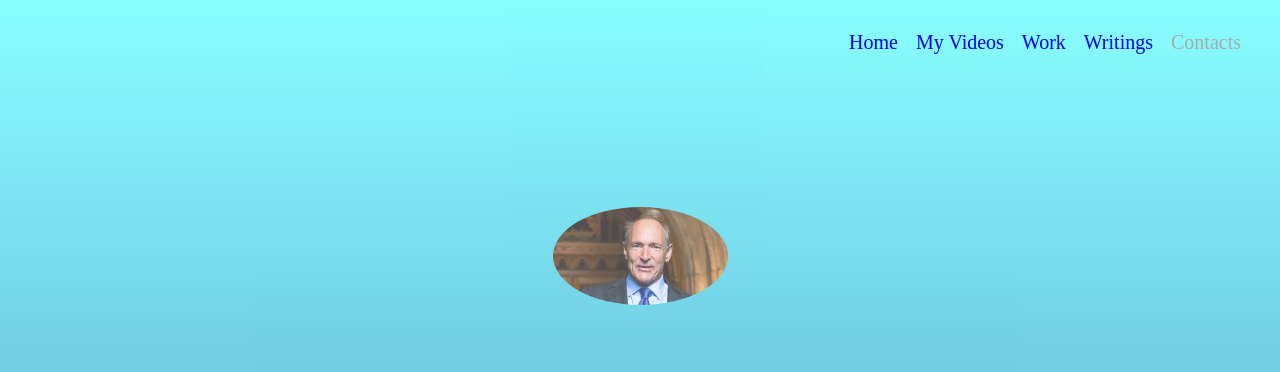
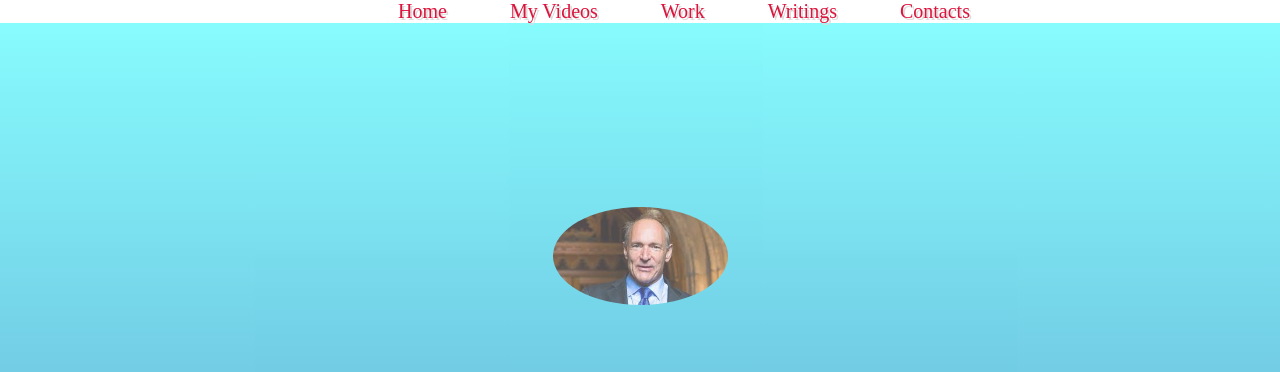
Before and after one commit to Gamer3707YT/Sir-Tim-Berners-Lee, a plain HTML site: page index.html in a window 1280 px wide. Shown: the top 372 px of the page. Drawn offline with Linux system fonts and the light colour scheme; a web font is replaced by a local one.

Commit message:
Add files via upload

```diff
--- a/index.html
+++ b/index.html
@@ -6,10 +6,12 @@
     <meta name="viewport" content="width=device-width, initial-scale=1.0">
     <title>Sir Tim Berners Lee </title>
     <link rel="stylesheet" href="style.css">
+    <link rel="stylesheet" href="https://cdnjs.cloudflare.com/ajax/libs/font-awesome/4.7.0/css/font-awesome.min.css">
     <link href="https://fonts.googleapis.com/css2?family=Dosis:wght@200;500&family=Zen+Old+Mincho:wght@700&display=swap" rel="stylesheet">
 </head>
 
 <body>
+    <center>
     <ul class="menu">
         <li class="links"> <a href="#welcome">Home</a>
         </li>
@@ -18,9 +20,10 @@
         </li>
         <li class="links"> <a href="#writings">Writings</a>
         </li>
-        <li class="links"> Contacts
+        <li class="links"> <a href="#contacts">Contacts</a>
         </li>
     </ul>
+    </center>
     <section id="welcome" class="parallax-container">
         <div class="parallax-inner">
             <img src="download.jpg" class="profile">
@@ -59,4 +62,7 @@
 
 
     </section>
+    <section id="contacts">
+    <div class="contacts_1"><a href="sainipiyush8081@gmail.com?Subject=Hello" target="_blank"><i class="fa fa-envelope"></i>&nbsp;&nbsp;<h3>sainipiyush8081@gmail.com</h3></a></div>
+    </section>
 </body></html>
--- a/style.css
+++ b/style.css
@@ -82,33 +82,32 @@ p {
 }
 
 .menu {
-    list-style: none;
-    font-family: fantasy;
     position: fixed;
-    top: 10px;
-    right: 30px;
+    top: 0px;
     z-index: 10;
-    cursor: pointer;
+    background: white;
+    width: 100%;
+    margin-top: 0px;
 }
 
 .links {
-    float: left;
-    color: darkgray;
-    padding-top: 5px;
-    padding-right: 9px;
-    padding-left: 9px;
-    padding-bottom: 5px;
+    display: inline;
+    padding-right: 25px;
+    padding-left: 33px;
     font-family: serif;
     font-size: 20px;
 }
 
 .links:hover {
     background-color: darkturquoise;
+    font-size: 25px;
+    text-decoration: underline;
 }
 
 a {
     text-decoration: none;
-
+    color: crimson;
+    text-shadow: 2px 2px gainsboro
 }
 
 .article:hover {
@@ -119,3 +118,23 @@ a {
 html {
     scroll-behavior: smooth;
 }
+
+#writings a {
+    text-shadow: none !important;
+    text-decoration: underline !important;
+    color: blue !important;
+}
+
+#contacts {
+    background: firebrick;
+}
+
+
+.contacts_1 h3 {
+    display: inline;
+}
+
+.contacts_1 a {
+    color: white;
+    text-shadow: none;
+}
```
